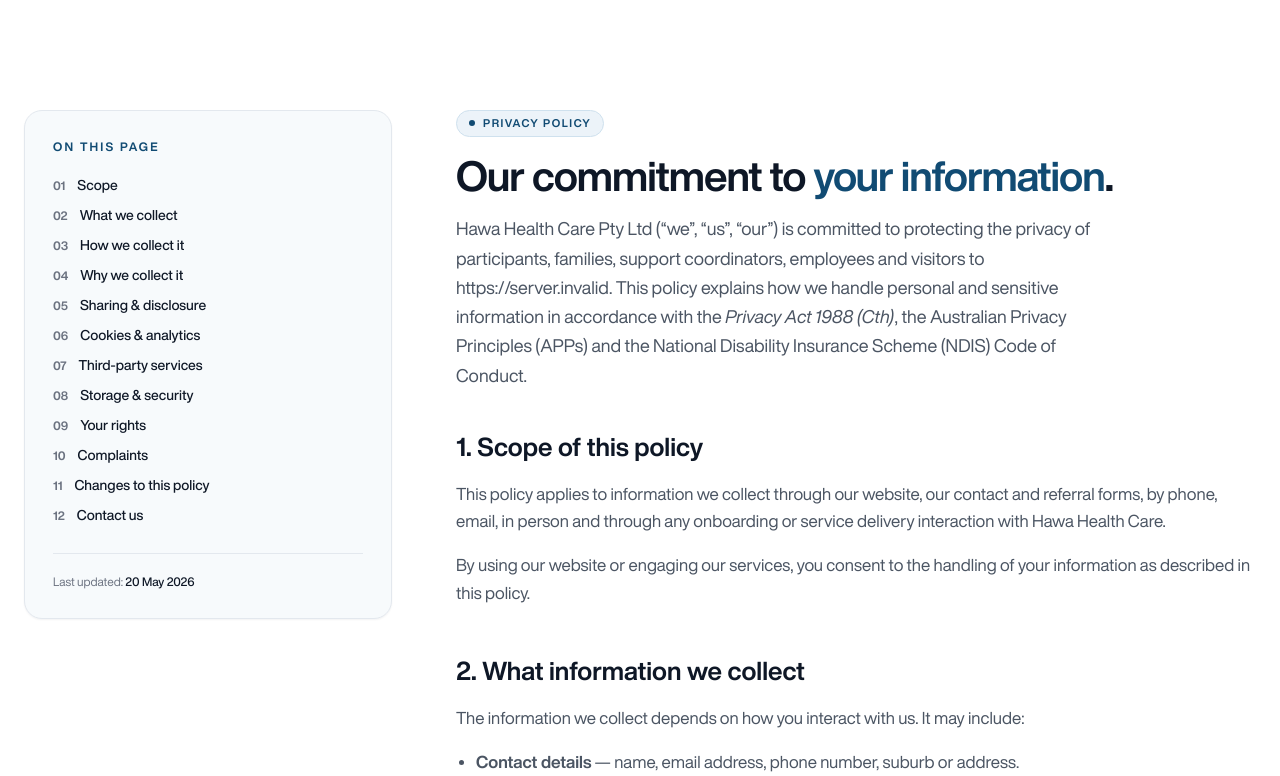
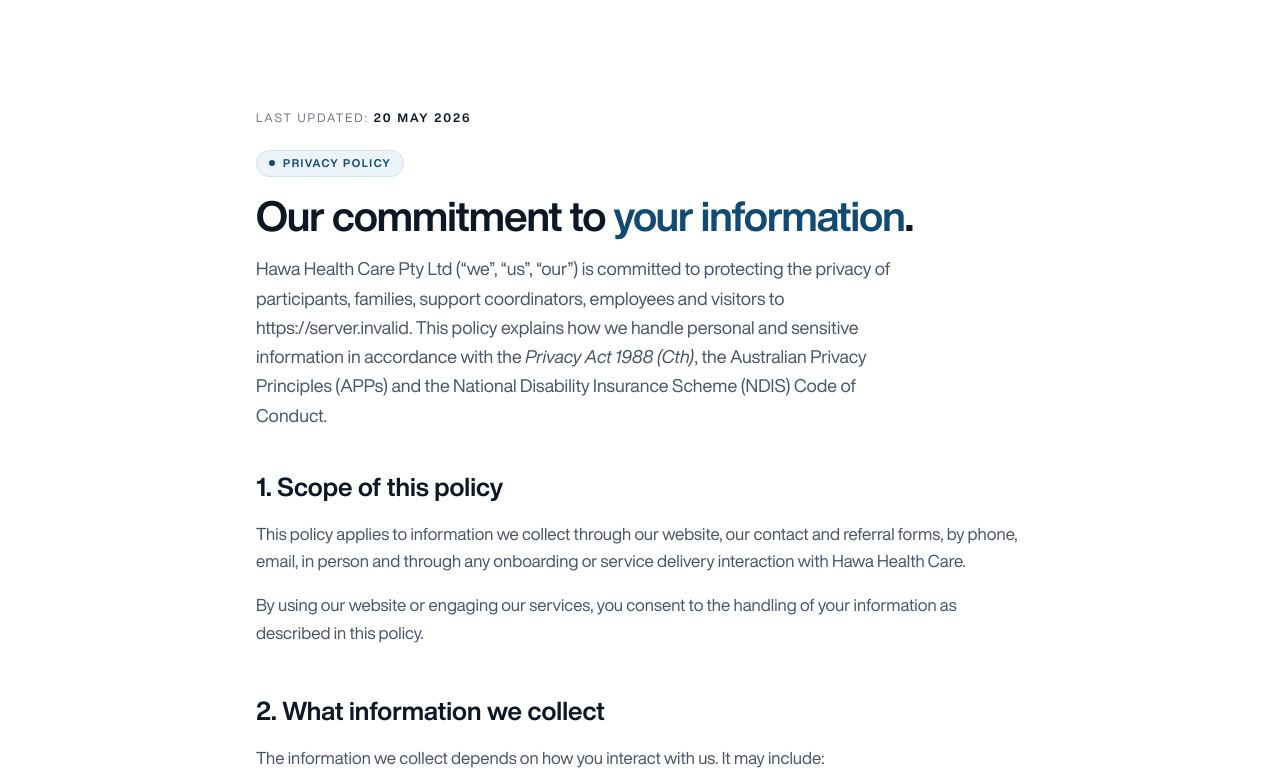
Before and after one commit to user01samiul/hawa-health-care, a Next.js app: page /privacy in a window 1280 px wide. Shown: the part 584-1360 px from the top of the page. Built offline with nearby package versions, Linux system fonts and the light colour scheme; no server answers.

Commit message:
feat: simplify Privacy Policy page layout by removing navigation sections and updating last updated information

```diff
--- a/app/privacy/page.tsx
+++ b/app/privacy/page.tsx
@@ -17,21 +17,6 @@
 
 const LAST_UPDATED = "20 May 2026";
 
-const SECTIONS = [
-  { id: "scope", label: "Scope" },
-  { id: "what-we-collect", label: "What we collect" },
-  { id: "how-we-collect", label: "How we collect it" },
-  { id: "why-we-collect", label: "Why we collect it" },
-  { id: "disclosure", label: "Sharing & disclosure" },
-  { id: "cookies", label: "Cookies & analytics" },
-  { id: "third-parties", label: "Third-party services" },
-  { id: "storage", label: "Storage & security" },
-  { id: "your-rights", label: "Your rights" },
-  { id: "complaints", label: "Complaints" },
-  { id: "changes", label: "Changes to this policy" },
-  { id: "contact", label: "Contact us" },
-];
-
 export default function PrivacyPolicyPage() {
   return (
     <>
@@ -50,36 +35,12 @@
 
       <section className="py-20 md:py-28">
         <Container>
-          <div className="grid gap-12 lg:grid-cols-12 lg:gap-16">
-            <aside className="lg:col-span-4">
-              <div className="sticky top-28 rounded-[var(--radius-lg)] border border-border bg-surface p-7 shadow-[var(--shadow-xs)]">
-                <p className="text-xs font-semibold uppercase tracking-[0.18em] text-primary">
-                  On this page
-                </p>
-                <nav aria-label="Privacy policy sections" className="mt-5">
-                  <ol className="space-y-2.5 text-sm">
-                    {SECTIONS.map((s, i) => (
-                      <li key={s.id} className="flex items-baseline gap-3">
-                        <span className="text-xs font-semibold text-foreground-subtle">
-                          {String(i + 1).padStart(2, "0")}
-                        </span>
-                        <a
-                          href={`#${s.id}`}
-                          className="font-medium text-foreground hover:text-primary"
-                        >
-                          {s.label}
-                        </a>
-                      </li>
-                    ))}
-                  </ol>
-                </nav>
-                <p className="mt-7 border-t border-border pt-5 text-xs text-foreground-subtle">
-                  Last updated: <span className="font-medium text-foreground">{LAST_UPDATED}</span>
-                </p>
-              </div>
-            </aside>
-
-            <article className="lg:col-span-8">
+          <div className="mx-auto max-w-3xl">
+            <article>
+              <p className="mb-6 text-xs uppercase tracking-[0.18em] text-foreground-subtle">
+                Last updated:{" "}
+                <span className="font-semibold text-foreground">{LAST_UPDATED}</span>
+              </p>
               <SectionHeading
                 eyebrow="Privacy policy"
                 title={
@@ -440,6 +401,7 @@
         </Container>
       </section>
 
+
       <FinalCta />
     </>
   );
```
